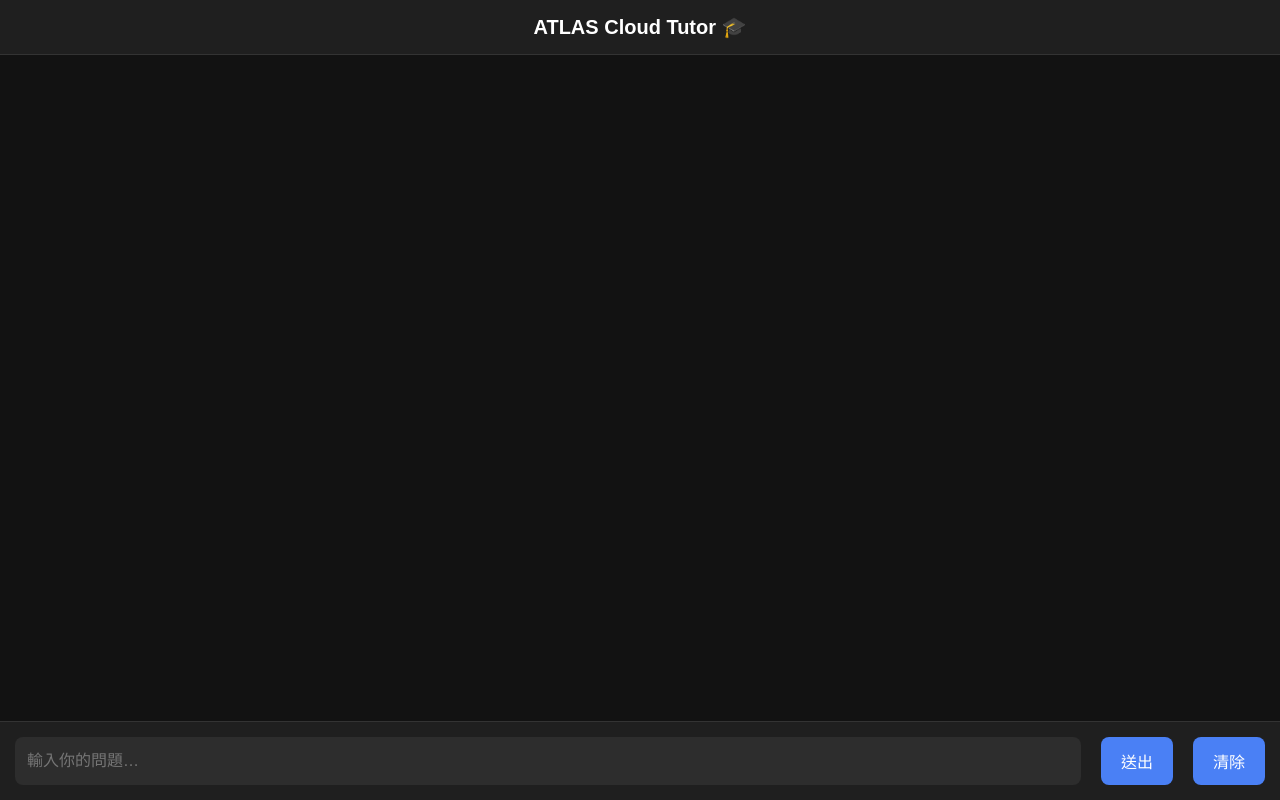
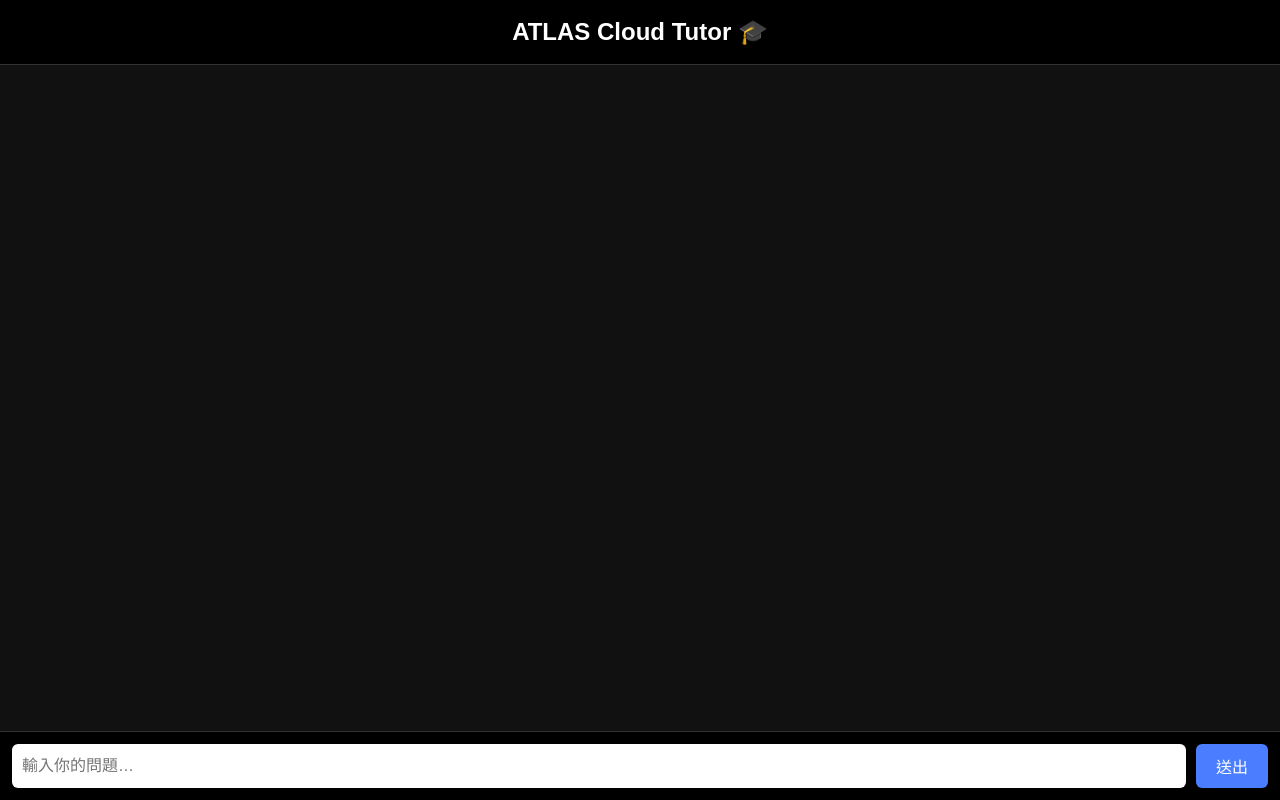
Before and after one commit to qqv1026/atlas-cloud, a Flask app: template templates/tutor.html in a window 1280 px wide. Run offline with Flask 3, Linux system fonts and the light colour scheme; the template is opened without the code that fills it, so the values that code supplies are empty.

Commit message:
Update tutor.html

```diff
--- a/templates/tutor.html
+++ b/templates/tutor.html
@@ -1,200 +1,128 @@
 <!DOCTYPE html>
 <html lang="zh-Hant">
 <head>
-    <meta charset="UTF-8">
-    <meta name="viewport" content="width=device-width, initial-scale=1, maximum-scale=1">
-    <title>ATLAS Cloud Tutor</title>
+    <meta charset="UTF-8" />
+    <meta name="viewport" content="width=device-width, initial-scale=1.0" />
+    <title>ATLAS Cloud Tutor 🎓</title>
+
     <style>
         body {
             margin: 0;
-            background: #121212;
+            background: #111;
+            color: white;
             font-family: "Microsoft JhengHei", sans-serif;
-            color: #fff;
             display: flex;
             flex-direction: column;
             height: 100vh;
         }
 
         .header {
-            background: #1f1f1f;
-            padding: 15px;
-            font-size: 20px;
+            background: #000;
+            padding: 18px;
+            font-size: 24px;
             font-weight: bold;
             text-align: center;
             border-bottom: 1px solid #333;
         }
 
-        .chat-container {
+        #chat {
             flex: 1;
             overflow-y: auto;
             padding: 20px;
-            max-width: 900px;
-            margin: 0 auto;
         }
 
-        .msg {
-            max-width: 70%;
+        .bubble {
+            max-width: 75%;
             padding: 12px 16px;
-            margin-bottom: 12px;
+            margin: 10px 0;
             border-radius: 10px;
             line-height: 1.5;
             white-space: pre-wrap;
+            word-break: break-word;
         }
 
         .user {
-            background: #4a80f5;
+            background: #4a7dff;
             margin-left: auto;
-            text-align: right;
         }
 
-        .assistant {
-            background: #2d2d2d;
+        .bot {
+            background: #333;
             margin-right: auto;
         }
 
-        .input-bar {
+        .input-area {
+            padding: 12px;
             display: flex;
-            padding: 15px;
-            background: #1f1f1f;
+            background: #000;
             border-top: 1px solid #333;
-            gap: 10px;
         }
 
         input {
             flex: 1;
-            padding: 12px;
-            border-radius: 8px;
+            padding: 10px;
+            border-radius: 6px;
             border: none;
             outline: none;
-            background: #2d2d2d;
-            color: #fff;
             font-size: 16px;
         }
 
         button {
             margin-left: 10px;
-            padding: 12px 20px;
-            background: #4a80f5;
-            color: #fff;
+            padding: 10px 20px;
+            background: #4a7dff;
+            border-radius: 6px;
             border: none;
-            border-radius: 8px;
+            color: white;
             cursor: pointer;
             font-size: 16px;
         }
-
-        button:disabled {
-            background: #777;
-            cursor: not-allowed;
-        }
-
-        .thinking {
-            opacity: 0.7;
-            font-style: italic;
-        }
     </style>
 </head>
+
 <body>
+    <div class="header">ATLAS Cloud Tutor 🎓</div>
 
-<div class="header">ATLAS Cloud Tutor 🎓</div>
+    <div id="chat"></div>
 
-<div class="chat-container" id="chat"></div>
-
-<div class="input-bar">
-    <input id="question" type="text" placeholder="輸入你的問題…" />
-    <button onclick="sendMessage()" id="sendBtn">送出</button>
-    <button onclick="clearChat()" id="clearBtn">清除</button>
-</div>
+    <div class="input-area">
+        <input id="question" placeholder="輸入你的問題…" />
+        <button onclick="send()">送出</button>
+    </div>
 
 <script>
-const chat = document.getElementById("chat");
-const input = document.getElementById("question");
-const sendBtn = document.getElementById("sendBtn");
-const clearBtn = document.getElementById("clearBtn");
-let lastSendTime = 0;
+function addBubble(text, cls) {
+    const div = document.createElement("div");
+    div.className = "bubble " + cls;
+    div.innerText = text;
+    document.getElementById("chat").appendChild(div);
 
-function saveHistory() {
-    const items = Array.from(chat.querySelectorAll('.msg')).map(el => ({
-        sender: el.className.includes('user') ? 'user' : 'assistant',
-        text: el.innerText
-    }));
-    localStorage.setItem('tutor_history', JSON.stringify(items));
+    const chat = document.getElementById("chat");
+    chat.scrollTop = chat.scrollHeight;
 }
 
-function loadHistory() {
-    try {
-        const raw = localStorage.getItem('tutor_history');
-        if (!raw) return;
-        const items = JSON.parse(raw);
-        items.forEach(i => appendMessage(i.text, i.sender));
-    } catch {}
-}
+async function send() {
+    const q = document.getElementById("question").value.trim();
+    if (!q) return;
 
-function appendMessage(text, sender) {
-    const msg = document.createElement("div");
-    msg.className = "msg " + sender;
-    msg.innerText = text;
-    chat.appendChild(msg);
-    chat.scrollTop = chat.scrollHeight;
-    saveHistory();
-}
-
-async function sendMessage() {
-    let q = input.value.trim();
-    if (!q) return;
-    const now = Date.now();
-    if (now - lastSendTime < 500) return;
-    lastSendTime = now;
-
-    appendMessage(q, "user");
-    input.value = "";
-    sendBtn.disabled = true;
-
-    appendMessage("老師正在思考中… ⏳", "assistant thinking");
-    const thinkingBubble = chat.lastChild;
+    addBubble(q, "user");
+    document.getElementById("question").value = "";
 
     try {
-        const controller = new AbortController();
-        const t = setTimeout(() => controller.abort(), 20000);
-        const response = await fetch("/tutor", {
+        const res = await fetch("/tutor/api", {
             method: "POST",
-            headers: { "Content-Type": "application/json", "Accept": "application/json" },
-            body: JSON.stringify({ question: q }),
-            signal: controller.signal
+            headers: { "Content-Type": "application/json" },
+            body: JSON.stringify({ question: q })
         });
-        clearTimeout(t);
-        if (!response.ok) {
-            throw new Error("HTTP " + response.status);
-        }
-        const data = await response.json();
 
-        thinkingBubble.remove();
+        const data = await res.json();
 
-        if (data.answer) {
-            appendMessage(data.answer, "assistant");
-        } else {
-            appendMessage("⚠️ 錯誤：" + JSON.stringify(data), "assistant");
-        }
-    } catch (err) {
-        thinkingBubble.remove();
-        appendMessage("❌ 連線錯誤：" + err.message, "assistant");
+        // ✅ 這裡只顯示後端回傳的 data.answer（純文字）
+        addBubble(data.answer || "（沒有收到回答）", "bot");
+    } catch (e) {
+        addBubble("⚠ 系統錯誤：" + e, "bot");
     }
-
-    sendBtn.disabled = false;
 }
-
-input.addEventListener("keypress", function(e) {
-    if (e.key === "Enter") sendMessage();
-});
-
-function clearChat() {
-    chat.innerHTML = "";
-    localStorage.removeItem('tutor_history');
-}
-
-document.addEventListener('DOMContentLoaded', function() {
-    loadHistory();
-    input.focus();
-});
 </script>
 
 </body>
```
